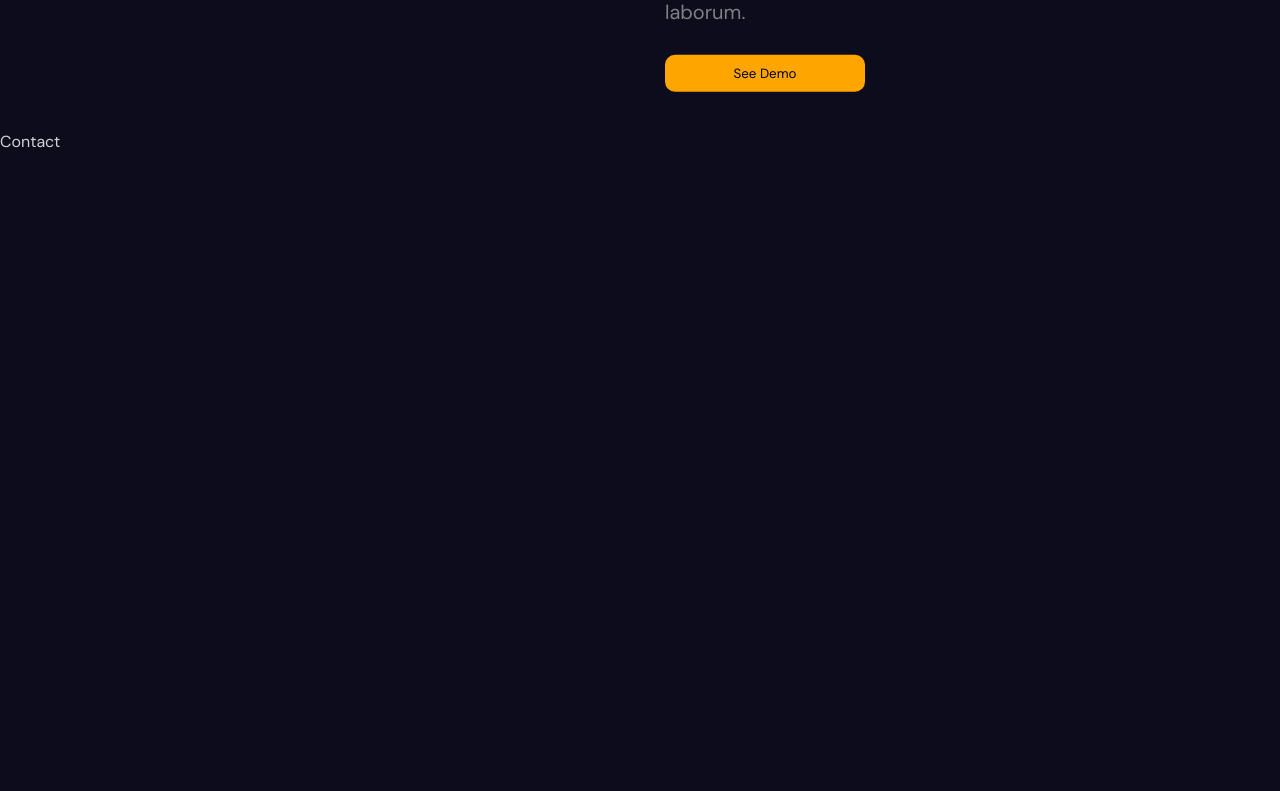
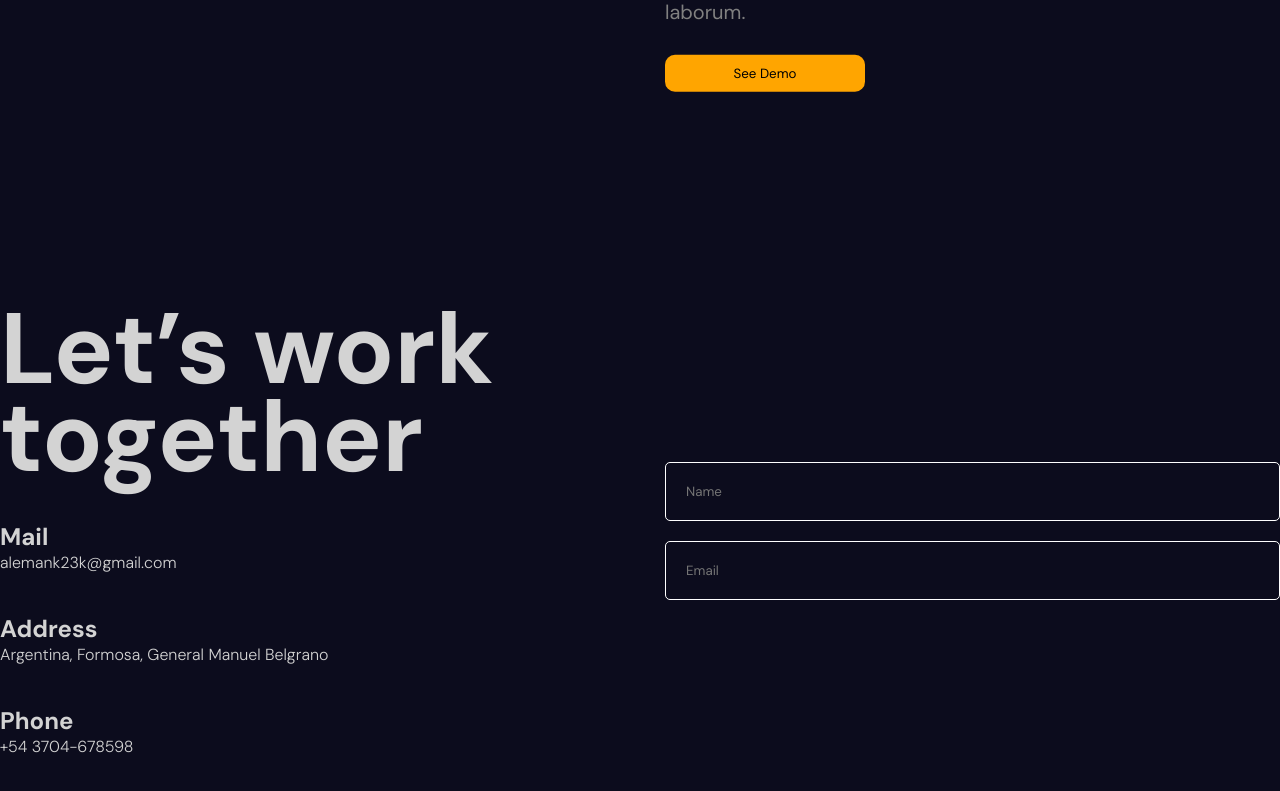
Before and after one commit to Alek30k/animated-portfolio, a React (Vite) app: page / in a window 1280 px wide. Shown: the part 6422-7213 px from the top of the page. Built offline with nearby package versions, Linux system fonts and the light colour scheme.

Commit message:
last commit

```diff
--- a/src/App.jsx
+++ b/src/App.jsx
@@ -1,4 +1,5 @@
 import "./app.scss";
+import Contact from "./components/contact/Contact";
 import Hero from "./components/hero/Hero";
 import Navbar from "./components/navbar/Navbar";
 import Parallax from "./components/parallax/Parallax";
@@ -23,7 +24,9 @@ const App = () => {
       </section>
 
       <Portfolio />
-      <section id="Contact">Contact</section>
+      <section id="Contact">
+        <Contact />
+      </section>
     </div>
   );
 };
--- a/src/components/contact/Contact.jsx
+++ b/src/components/contact/Contact.jsx
@@ -1,7 +1,29 @@
 import "./contact.scss";
 
 const Contact = () => {
-  return <div className="contact">Contact</div>;
+  return (
+    <div className="contact">
+      <div className="textContainer">
+        <h1>Let’s work together</h1>
+        <div className="item">
+          <h2>Mail</h2> <span>alemank23k@gmail.com</span>
+        </div>
+        <div className="item">
+          <h2>Address</h2>{" "}
+          <span>Argentina, Formosa, General Manuel Belgrano</span>
+        </div>
+        <div className="item">
+          <h2>Phone</h2> <span>+54 3704-678598</span>
+        </div>
+      </div>
+      <div className="formContainer">
+        <form>
+          <input type="text" placeholder="Name" />
+          <input type="email" placeholder="Email" />
+        </form>
+      </div>
+    </div>
+  );
 };
 
 export default Contact;
--- a/src/components/contact/contact.scss
+++ b/src/components/contact/contact.scss
@@ -0,0 +1,90 @@
+// @import "../../app.scss";
+
+.contact {
+  height: 100%;
+  max-width: 1366px;
+  margin: auto;
+  display: flex;
+  align-items: center;
+  gap: 50px;
+
+  //   @include mobile {
+  //     width: 100%;
+  //     padding: 10px;
+  //     flex-direction: column;
+  //   }
+
+  .textContainer {
+    flex: 1;
+    display: flex;
+    flex-direction: column;
+    gap: 40px;
+
+    // @include mobile {
+    //   gap: 20px;
+    //   text-align: center;
+    //   align-items: center;
+    //   margin-top: 70px;
+    // }
+
+    h1 {
+      font-size: 100px;
+      line-height: 88px;
+
+      //   @include mobile {
+      //     font-size: 36px;
+      //   }
+    }
+
+    span {
+      font-weight: 300;
+    }
+  }
+
+  .formContainer {
+    flex: 1;
+    position: relative;
+
+    // @include mobile {
+    //   padding: 50px;
+    //   width: 100%;
+    // }
+
+    .phoneSvg {
+      stroke: orange;
+      position: absolute;
+      margin: auto;
+      z-index: -1;
+    }
+
+    form {
+      display: flex;
+      flex-direction: column;
+      gap: 20px;
+
+      input,
+      textarea {
+        padding: 20px;
+        background-color: transparent;
+        border: 1px solid white;
+        color: white;
+        border-radius: 5px;
+
+        // @include mobile {
+        //   padding: 10px;
+        // }
+      }
+
+      button {
+        padding: 20px;
+        border: none;
+        background-color: orange;
+        cursor: pointer;
+        font-weight: 500;
+        // @include mobile {
+        //   padding: 10px;
+        // }
+      }
+    }
+  }
+}
```
